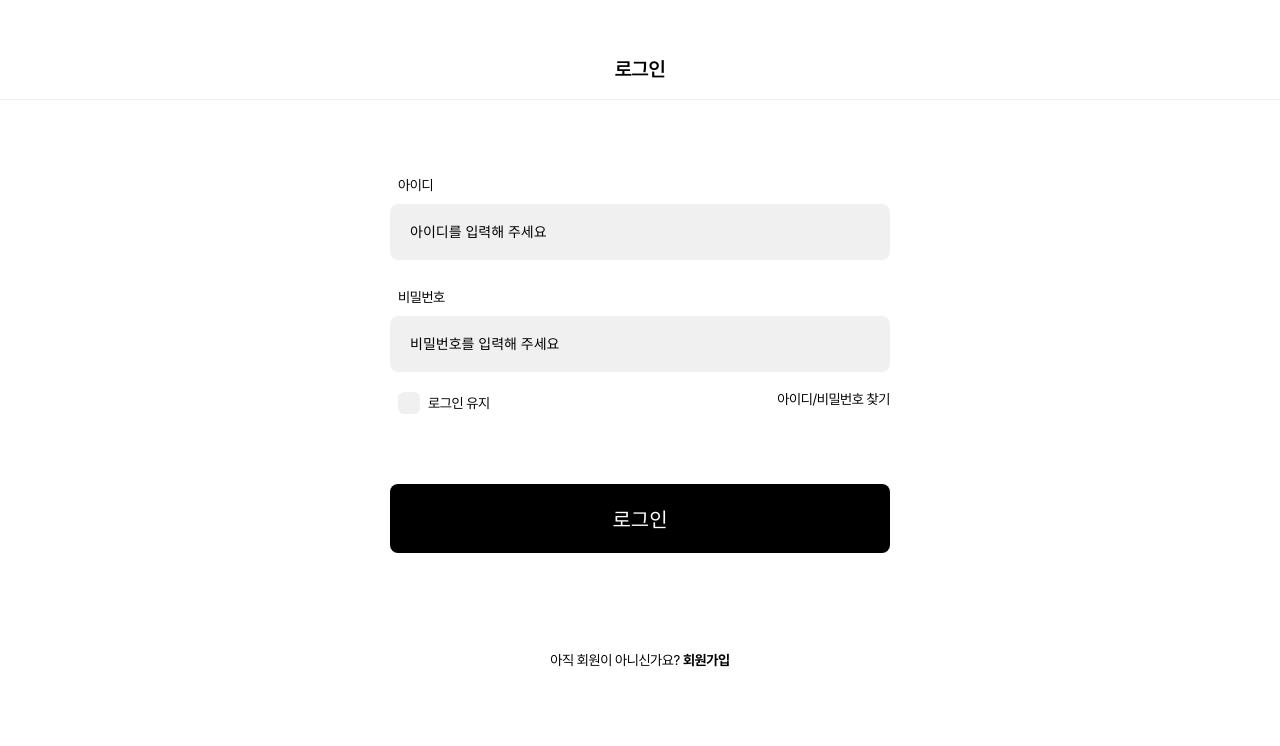
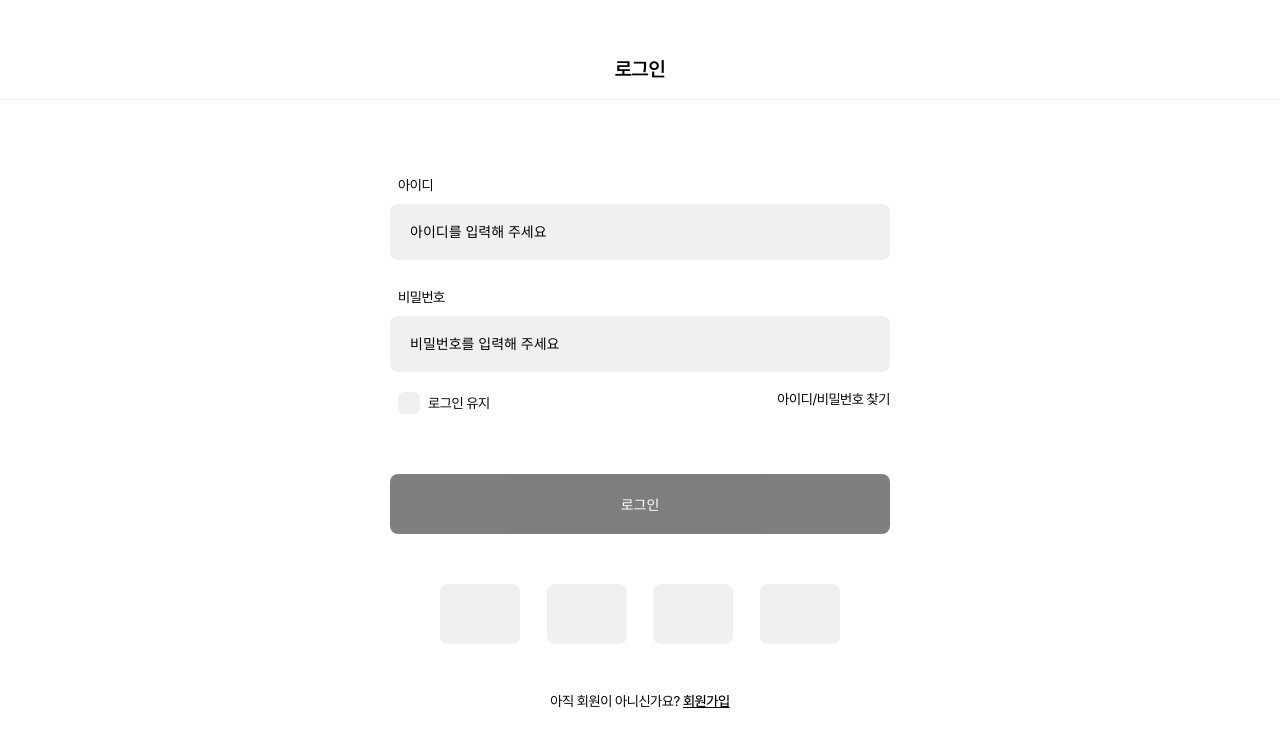
Before and after one commit to petD-ary/petDiary, a Next.js app: page /login in a window 1280 px wide. Shown: the top 746 px of the page. Built offline with nearby package versions, Linux system fonts and the light colour scheme.

Commit message:
Design:login css 수정

```diff
--- /dev/null
+++ b/app/components/Input/SocialButton/index.tsx
@@ -0,0 +1,25 @@
+import React from "react";
+import styled from "styled-components";
+
+interface AuthButtonProps {
+  type: "button" | "submit" | "reset";
+  content: string;
+  onClick?: () => void;
+}
+
+const StyledButton = styled.button`
+  width: 80px;
+  height: 60px;
+  background-color: #f0f0f0;
+  border-radius: 8px;
+`;
+
+function SocialButton({ content, onClick }: AuthButtonProps) {
+  return (
+    <StyledButton type="button" onClick={onClick}>
+      {content}
+    </StyledButton>
+  );
+}
+
+export default SocialButton;
--- a/app/components/Login/Login.tsx
+++ b/app/components/Login/Login.tsx
@@ -2,8 +2,13 @@
 import React, { useState } from "react";
 import styled from "styled-components";
 import Input from "../Input";
-import { BsCheckLg } from "react-icons/bs";
 import CheckButton from "../Input/CheckButton";
+import AuthButton from "../Input/AuthButton";
+import { SiNaver } from "react-icons/si";
+import { RiKakaoTalkFill } from "react-icons/ri";
+import { FaFacebook } from "react-icons/fa";
+import { FaGoogle } from "react-icons/fa";
+import SocialButton from "../Input/SocialButton";
 
 const LoginContainer = styled.div`
   width: 100%;
@@ -16,38 +21,22 @@ const LoginContainer = styled.div`
 const AccoutGroup = styled.div`
   display: flex;
   justify-content: space-between;
-  margin: 20px 0 70px;
+  margin-top: 20px;
 `;
 
 const SocialIcons = styled.div`
   width: 80%;
-  margin: 0 auto 50px auto;
+  margin: 50px auto;
   display: flex;
   justify-content: space-between;
   font-size: 30px;
 `;
 
-const SubmitButton = styled.button`
-  width: 100%;
-  padding: 20px 0;
-  margin-bottom: 50px;
-  background-color: #000;
-  color: #fff;
-  font-size: 20px;
-  font-weight: 500;
-  border: none;
-  border-radius: 8px;
-  cursor: pointer;
-
-  &:hover {
-    background-color: #0056b3;
-  }
-`;
-
 const RegisterLink = styled.div`
   text-align: center;
   a {
-    font-weight: 700;
+    font-weight: 500;
+    text-decoration: underline;
   }
 `;
 
@@ -55,6 +44,8 @@ export const Login = () => {
   const [userId, setUserId] = useState<string>("");
   const [password, setPassword] = useState<string>("");
   const [automaticLogin, setAutomaticLogin] = useState<boolean>(false);
+
+  const confirm = userId === "" || password === "";
 
   return (
     <LoginContainer>
@@ -77,17 +68,15 @@ export const Login = () => {
         />
         <AccoutGroup>
           <CheckButton label="로그인 유지" checked={automaticLogin} setState={setAutomaticLogin} />
-
           <p>아이디/비밀번호 찾기</p>
         </AccoutGroup>
-
-        <SubmitButton type="submit">로그인</SubmitButton>
+        <AuthButton type="submit" content="로그인" disabled={confirm} />
       </form>
       <SocialIcons>
-        {/* <SiNaver className="icon" />
-        <RiKakaoTalkFill className="icon" />
-        <FaFacebook className="icon" />
-        <FaGoogle className="icon" /> */}
+        <SocialButton type={"button"} content={""} />
+        <SocialButton type={"button"} content={""} />
+        <SocialButton type={"button"} content={""} />
+        <SocialButton type={"button"} content={""} />
       </SocialIcons>
       <RegisterLink>
         <p>
```
